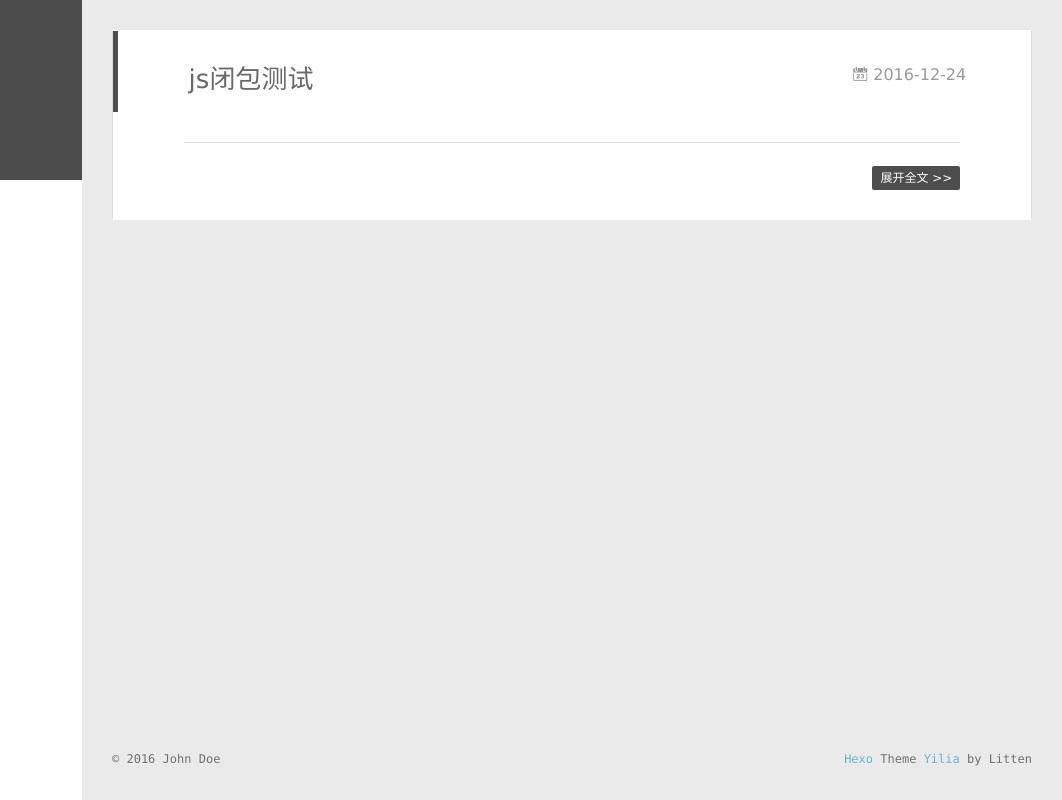
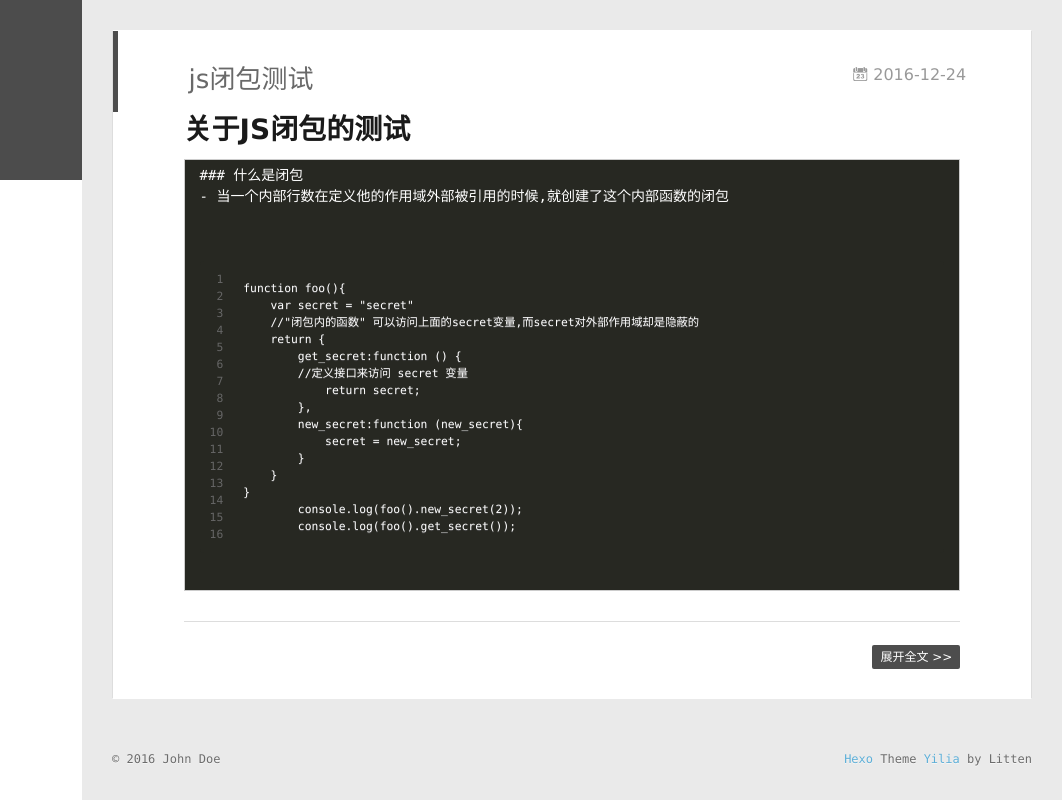
Before and after one commit to hzx6922/hzx6922.github.io, a plain HTML site: page index.html in a window 1280 px wide. Shown: the full height of the page, 218-1280 px from the left. Drawn offline with Linux system fonts and the light colour scheme.

Commit message:
Site updated: 2016-12-24 13:11:55

```diff
--- a/content.json
+++ b/content.json
@@ -1 +1 @@
-[{"title":"js闭包测试","date":"2016-12-24T05:00:38.000Z","path":"2016/12/24/js闭包测试/","text":"","tags":[]}]
+[{"title":"js闭包测试","date":"2016-12-24T05:00:38.000Z","path":"2016/12/24/js闭包测试/","text":"关于JS闭包的测试### 什么是闭包 - 当一个内部行数在定义他的作用域外部被引用的时候,就创建了这个内部函数的闭包 12345678910111213141516function foo()&#123; var secret = &quot;secret&quot; //&quot;闭包内的函数&quot; 可以访问上面的secret变量,而secret对外部作用域却是隐蔽的 return &#123; get_secret:function () &#123; //定义接口来访问 secret 变量 return secret; &#125;, new_secret:function (new_secret)&#123; secret = new_secret; &#125; &#125;&#125; console.log(foo().new_secret(2)); console.log(foo().get_secret());","tags":[]}]
--- a/index.html
+++ b/index.html
@@ -153,7 +153,12 @@
 
     <div class="article-entry" itemprop="articleBody">
 
+        <h1 id="关于JS闭包的测试"><a href="#关于JS闭包的测试" class="headerlink" title="关于JS闭包的测试"></a>关于JS闭包的测试</h1><pre><code>### 什么是闭包
+- 当一个内部行数在定义他的作用域外部被引用的时候,就创建了这个内部函数的闭包
 
+
+<figure class="highlight plain"><table><tr><td class="gutter"><pre><div class="line">1</div><div class="line">2</div><div class="line">3</div><div class="line">4</div><div class="line">5</div><div class="line">6</div><div class="line">7</div><div class="line">8</div><div class="line">9</div><div class="line">10</div><div class="line">11</div><div class="line">12</div><div class="line">13</div><div class="line">14</div><div class="line">15</div><div class="line">16</div></pre></td><td class="code"><pre><div class="line">function foo()&#123;</div><div class="line">    var secret = &quot;secret&quot;</div><div class="line">    //&quot;闭包内的函数&quot; 可以访问上面的secret变量,而secret对外部作用域却是隐蔽的</div><div class="line"></div><div class="line">    return &#123;</div><div class="line">        get_secret:function () &#123;</div><div class="line">        //定义接口来访问 secret 变量</div><div class="line">            return secret;</div><div class="line">        &#125;,</div><div class="line">        new_secret:function (new_secret)&#123;</div><div class="line">            secret = new_secret;</div><div class="line">        &#125;</div><div class="line">    &#125;</div><div class="line">&#125;</div><div class="line">        console.log(foo().new_secret(2));</div><div class="line">        console.log(foo().get_secret());</div></pre></td></tr></table></figure>
+</code></pre>
 
 
 
```
Also changed, not shown: 2016/12/24/js闭包测试/index.html (+22 -2 lines).
